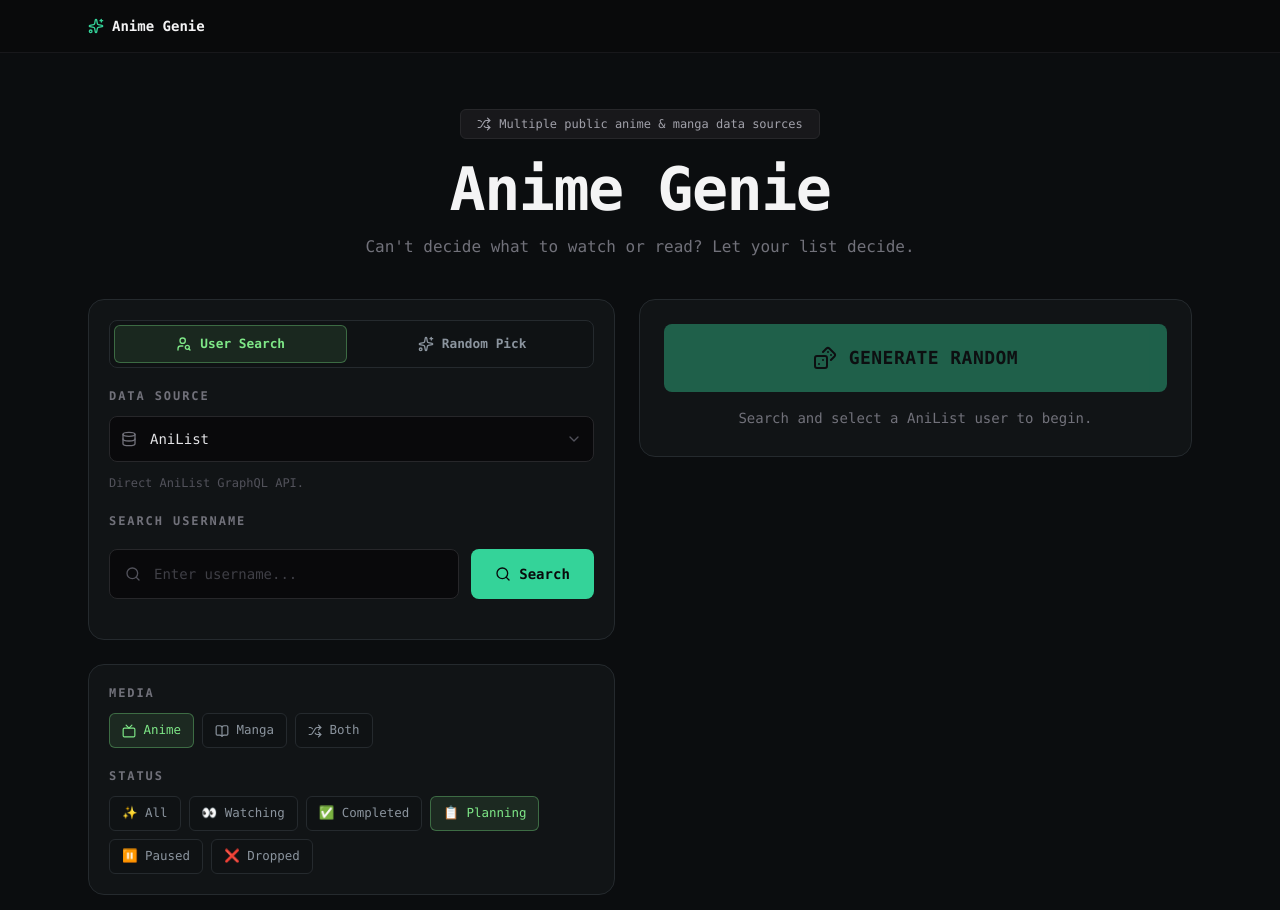
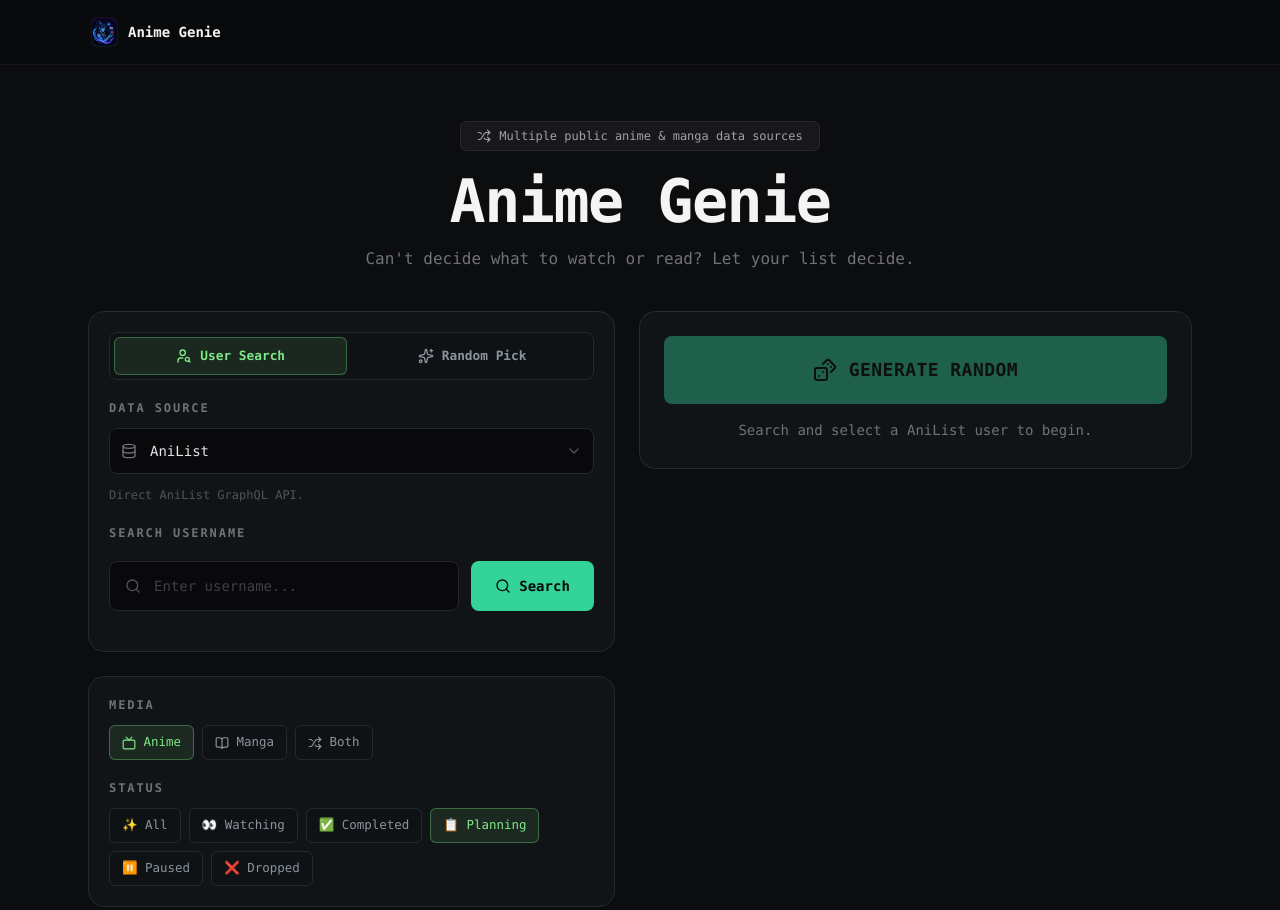
Before and after one commit to rocky2210/anime-genie, a plain HTML site: page index.html in a window 1280 px wide. Shown: the top 910 px of the page. Drawn offline with nearby package versions, Linux system fonts and the light colour scheme; a web font is replaced by a local one.

Commit message:
Add logo & Favicon

```diff
--- a/index.html
+++ b/index.html
@@ -8,7 +8,7 @@
   <meta name="description" content="Randomly pick anime, manga or manhwa from AniList, MyAnimeList and Kitsu.">
 
   <!-- Favicon -->
-  <link rel="icon" href="./favicon.svg">
+  <link rel="icon" type="image/png" sizes="512x512" href="./images/logo.png?v=1">
   <!-- Cascadia Code -->
   <link rel="preconnect" href="https://fonts.googleapis.com">
   <link rel="preconnect" href="https://fonts.gstatic.com" crossorigin>
@@ -48,9 +48,8 @@
 <body>
   <nav class="border-b border-zinc-900 bg-zinc-950/80">
     <div class="mx-auto flex w-full max-w-6xl items-center justify-between gap-4 px-4 py-4 text-sm sm:px-6">
-      <a href="./index.html" class="inline-flex items-center gap-2 font-bold text-zinc-100"
-        aria-label="anime-genie home">
-        <i data-lucide="sparkles" class="size-4 text-emerald-400"></i>
+      <a href="./index.html" class="inline-flex items-center gap-2 font-bold text-zinc-100" aria-label="anime-genie home">
+        <img src="./images/logo.png" alt="" class="size-8 object-contain">
         Anime Genie
       </a>
     </div>
@@ -59,32 +58,23 @@
   <main class="mx-auto w-full max-w-6xl px-4 py-10 sm:px-6 sm:py-14">
 
     <!-- =====================================================
-         HEADER
-    ====================================================== -->
+           HEADER
+      ====================================================== -->
     <header class="text-center">
 
       <span
         class="inline-flex items-center gap-2 rounded-md border border-zinc-800 bg-zinc-900 px-4 py-1.5 text-xs font-medium text-zinc-400">
-
         <i data-lucide="shuffle" class="size-3.5"></i>
-
         Multiple public anime & manga data sources
-
       </span>
-
-
       <h1 class="mt-5 text-4xl font-bold tracking-tight text-zinc-100 sm:text-6xl">
         Anime Genie
       </h1>
-
-
       <p class="mx-auto mt-4 max-w-xl text-sm leading-relaxed text-zinc-500 sm:text-base">
         Can't decide what to watch or read?
         Let your list decide.
       </p>
-
     </header>
-
 
     <!-- =====================================================
          MAIN GRID
```
Also changed, not shown: favicon.svg (deleted), images/logo.png (added), images/main.png (added).
